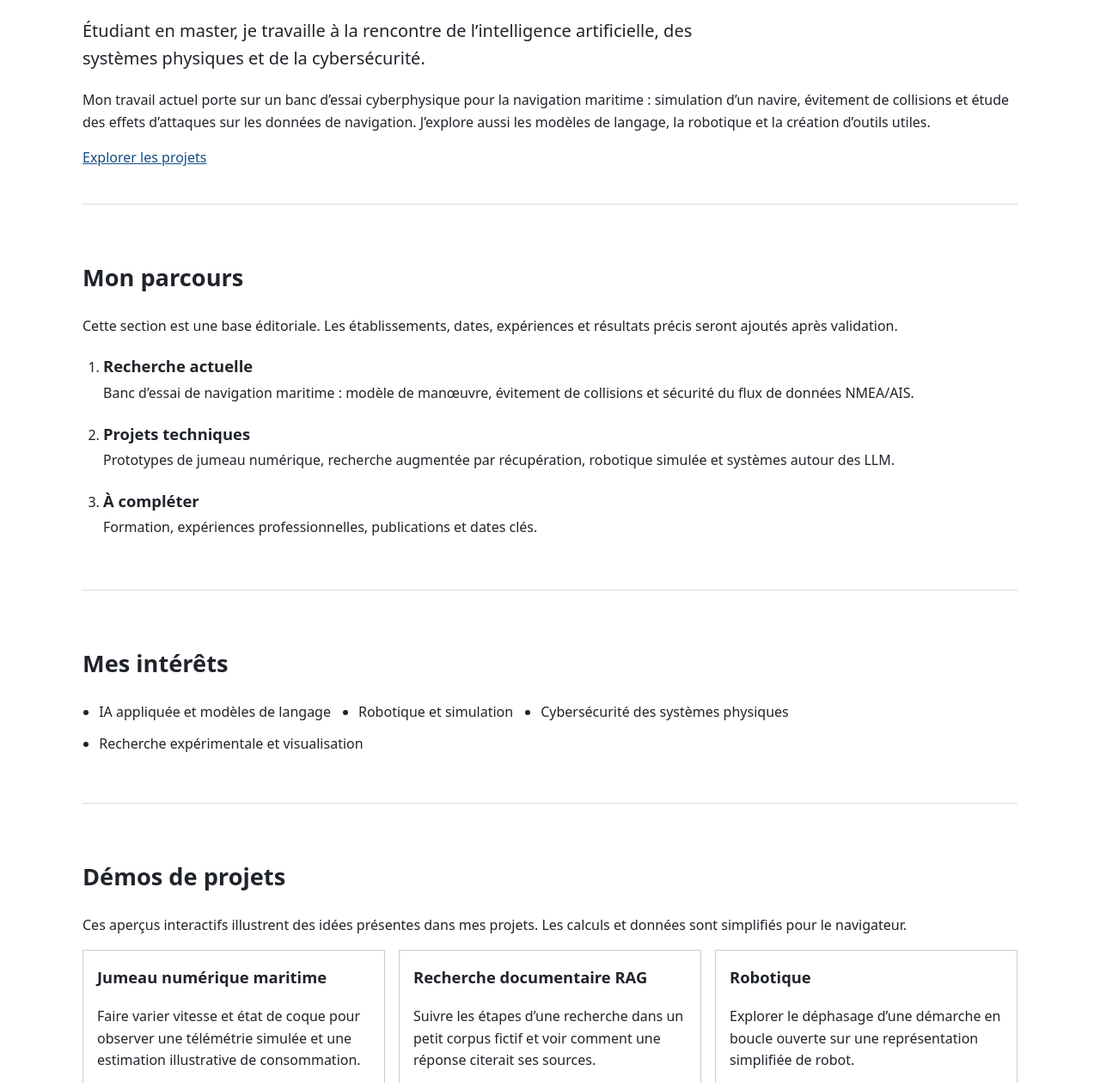
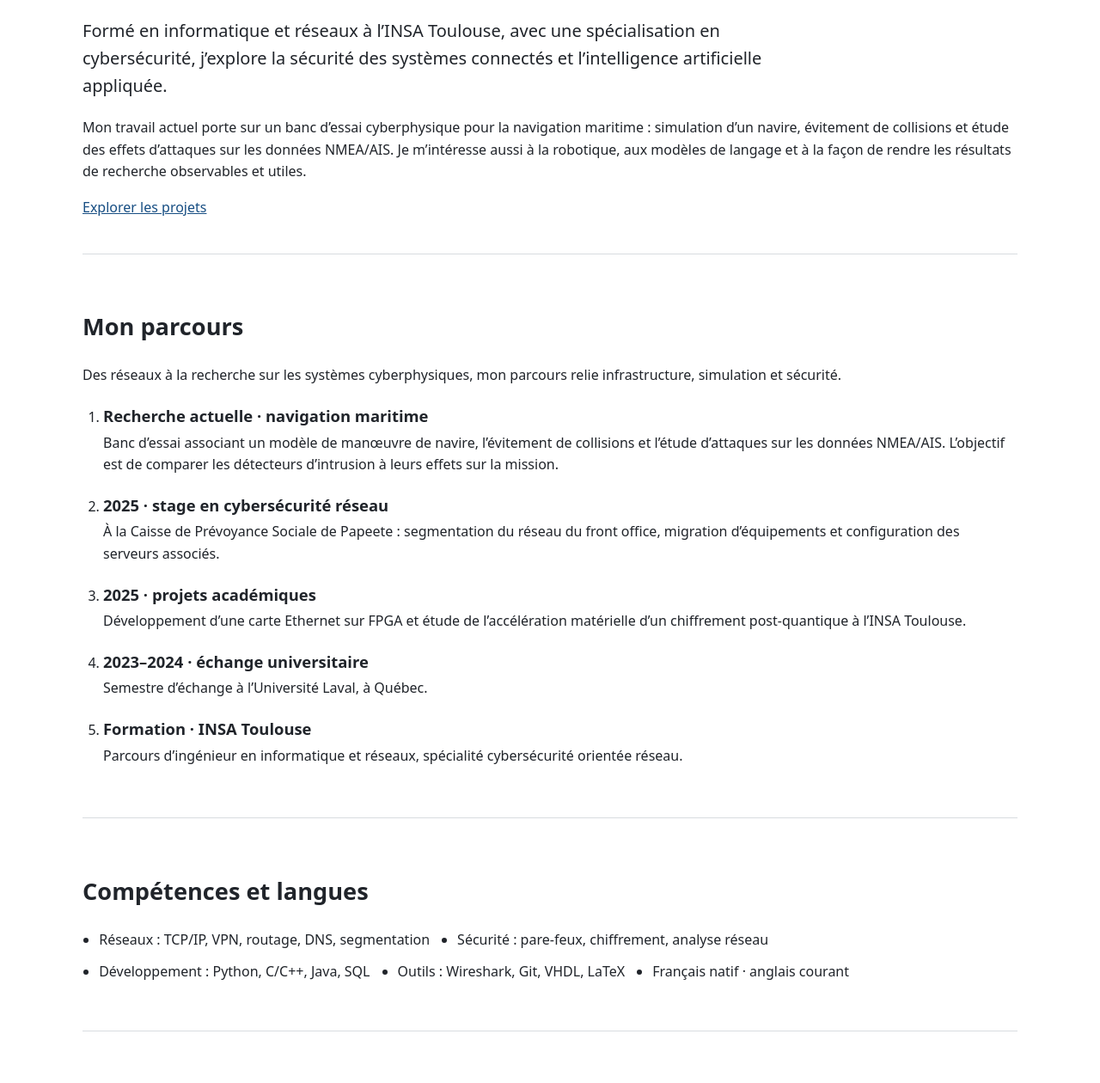
Before and after one commit to glanoux-research/glanoux-research.github.io, a plain HTML site: page index.html in a window 1280 px wide. Shown: the part 283-1543 px from the top of the page at 86% size. Drawn offline with Linux system fonts and the light colour scheme.

Commit message:
Personalize portfolio from CV and public contacts

```diff
--- a/index.html
+++ b/index.html
@@ -3,8 +3,8 @@
 <head>
   <meta charset="utf-8">
   <meta name="viewport" content="width=device-width, initial-scale=1">
-  <meta name="description" content="Parcours, intérêts et projets en intelligence artificielle, robotique et cybersécurité.">
-  <title>Portfolio · Parcours et projets</title>
+  <meta name="description" content="Gabriel Lanoux : parcours en cybersécurité, réseaux, intelligence artificielle et projets de recherche.">
+  <title>Gabriel Lanoux · Parcours et projets</title>
   <link rel="stylesheet" href="styles.css">
   <script defer src="site.js"></script>
 </head>
@@ -15,6 +15,7 @@
     <nav aria-label="Navigation principale" data-i18n-aria="navLabel">
       <a href="#parcours" data-i18n="navJourney">Parcours</a>
       <a href="#interets" data-i18n="navInterests">Intérêts</a>
+      <a href="#competences" data-i18n="navSkills">Compétences</a>
       <details class="nav-menu">
         <summary data-i18n="navDemos">Démos</summary>
         <div class="menu-panel">
@@ -27,7 +28,7 @@
       <details class="nav-menu">
         <summary data-i18n="navContact">Contacts</summary>
         <div class="menu-panel contact-menu">
-          <p data-i18n="contactIntro">Coordonnées publiques à renseigner avant publication.</p>
+          <p data-i18n="contactIntro">Retrouve-moi sur ces canaux publics.</p>
           <dl>
             <dt data-i18n="contactEmail">Email</dt><dd data-contact="email">—</dd>
             <dt>GitHub</dt><dd data-contact="github">—</dd>
@@ -41,21 +42,34 @@
 
   <main id="main">
     <section class="intro" aria-labelledby="intro-title">
-      <p class="eyebrow" data-i18n="eyebrow">Portfolio personnel · première version</p>
-      <h1 id="intro-title" data-i18n="introTitle">Bonjour, je suis [Nom à renseigner].</h1>
-      <p class="lead" data-i18n="introLead">Étudiant en master, je travaille à la rencontre de l’intelligence artificielle, des systèmes physiques et de la cybersécurité.</p>
-      <p data-i18n="introBody">Mon travail actuel porte sur un banc d’essai cyberphysique pour la navigation maritime : simulation d’un navire, évitement de collisions et étude des effets d’attaques sur les données de navigation. J’explore aussi les modèles de langage, la robotique et la création d’outils utiles.</p>
+      <p class="eyebrow" data-i18n="eyebrow">Cybersécurité · Réseaux · Recherche appliquée</p>
+      <h1 id="intro-title" data-i18n="introTitle">Bonjour, je suis Gabriel Lanoux.</h1>
+      <p class="lead" data-i18n="introLead">Formé en informatique et réseaux à l’INSA Toulouse, avec une spécialisation en cybersécurité, j’explore la sécurité des systèmes connectés et l’intelligence artificielle appliquée.</p>
+      <p data-i18n="introBody">Mon travail actuel porte sur un banc d’essai cyberphysique pour la navigation maritime : simulation d’un navire, évitement de collisions et étude des effets d’attaques sur les données NMEA/AIS. Je m’intéresse aussi à la robotique, aux modèles de langage et à la façon de rendre les résultats de recherche observables et utiles.</p>
       <a href="#projets" data-i18n="explore">Explorer les projets</a>
     </section>
 
     <section id="parcours" aria-labelledby="journey-title">
       <h2 id="journey-title" data-i18n="journeyTitle">Mon parcours</h2>
-      <p data-i18n="journeyIntro">Cette section est une base éditoriale. Les établissements, dates, expériences et résultats précis seront ajoutés après validation.</p>
+      <p data-i18n="journeyIntro">Des réseaux à la recherche sur les systèmes cyberphysiques, mon parcours relie infrastructure, simulation et sécurité.</p>
       <ol class="journey-list">
-        <li><h3 data-i18n="journeyNowTitle">Recherche actuelle</h3><p data-i18n="journeyNowText">Banc d’essai de navigation maritime : modèle de manœuvre, évitement de collisions et sécurité du flux de données NMEA/AIS.</p></li>
-        <li><h3 data-i18n="journeyProjectsTitle">Projets techniques</h3><p data-i18n="journeyProjectsText">Prototypes de jumeau numérique, recherche augmentée par récupération, robotique simulée et systèmes autour des LLM.</p></li>
-        <li><h3 data-i18n="journeyNextTitle">À compléter</h3><p data-i18n="journeyNextText">Formation, expériences professionnelles, publications et dates clés.</p></li>
+        <li><h3 data-i18n="journeyNowTitle">Recherche actuelle · navigation maritime</h3><p data-i18n="journeyNowText">Banc d’essai associant un modèle de manœuvre de navire, l’évitement de collisions et l’étude d’attaques sur les données NMEA/AIS. L’objectif est de comparer les détecteurs d’intrusion à leurs effets sur la mission.</p></li>
+        <li><h3 data-i18n="journeyInternshipTitle">2025 · stage en cybersécurité réseau</h3><p data-i18n="journeyInternshipText">À la Caisse de Prévoyance Sociale de Papeete : segmentation du réseau du front office, migration d’équipements et configuration des serveurs associés.</p></li>
+        <li><h3 data-i18n="journeyAcademicTitle">2025 · projets académiques</h3><p data-i18n="journeyAcademicText">Développement d’une carte Ethernet sur FPGA et étude de l’accélération matérielle d’un chiffrement post-quantique à l’INSA Toulouse.</p></li>
+        <li><h3 data-i18n="journeyExchangeTitle">2023–2024 · échange universitaire</h3><p data-i18n="journeyExchangeText">Semestre d’échange à l’Université Laval, à Québec.</p></li>
+        <li><h3 data-i18n="journeyEducationTitle">Formation · INSA Toulouse</h3><p data-i18n="journeyEducationText">Parcours d’ingénieur en informatique et réseaux, spécialité cybersécurité orientée réseau.</p></li>
       </ol>
+    </section>
+
+    <section id="competences" aria-labelledby="skills-title">
+      <h2 id="skills-title" data-i18n="skillsTitle">Compétences et langues</h2>
+      <ul class="interest-list">
+        <li data-i18n="skillNetworks">Réseaux : TCP/IP, VPN, routage, DNS, segmentation</li>
+        <li data-i18n="skillSecurity">Sécurité : pare-feux, chiffrement, analyse réseau</li>
+        <li data-i18n="skillCode">Développement : Python, C/C++, Java, SQL</li>
+        <li data-i18n="skillTools">Outils : Wireshark, Git, VHDL, LaTeX</li>
+        <li data-i18n="skillLanguages">Français natif · anglais courant</li>
+      </ul>
     </section>
 
     <section id="interets" aria-labelledby="interests-title">
--- a/site.js
+++ b/site.js
@@ -1,23 +1,32 @@
 // Renseigner uniquement les coordonnées que vous souhaitez rendre publiques.
-const PUBLIC_CONTACTS = { email: '', github: '', linkedin: '' };
+const PUBLIC_CONTACTS = {
+  email: 'lanoux@snu.ac.kr',
+  github: 'https://github.com/glanoux-research',
+  linkedin: 'https://www.linkedin.com/in/gabriel-lanoux-05a367228/'
+};
 
 const translations = {
   fr: {
     skip: 'Aller au contenu', brand: 'Portfolio', navLabel: 'Navigation principale',
-    navJourney: 'Parcours', navInterests: 'Intérêts', navDemos: 'Démos', navContact: 'Contacts',
-    contactIntro: 'Coordonnées publiques à renseigner avant publication.', contactEmail: 'Email',
+    navJourney: 'Parcours', navInterests: 'Intérêts', navSkills: 'Compétences', navDemos: 'Démos', navContact: 'Contacts',
+    contactIntro: 'Retrouve-moi sur ces canaux publics.', contactEmail: 'Email',
     demoTwinShort: 'Jumeau numérique maritime', demoRagShort: 'Recherche documentaire RAG',
     demoRobotShort: 'Robotique', allProjects: 'Tous les projets',
-    eyebrow: 'Portfolio personnel · première version', introTitle: 'Bonjour, je suis [Nom à renseigner].',
-    introLead: 'Étudiant en master, je travaille à la rencontre de l’intelligence artificielle, des systèmes physiques et de la cybersécurité.',
-    introBody: 'Mon travail actuel porte sur un banc d’essai cyberphysique pour la navigation maritime : simulation d’un navire, évitement de collisions et étude des effets d’attaques sur les données de navigation. J’explore aussi les modèles de langage, la robotique et la création d’outils utiles.',
+    eyebrow: 'Cybersécurité · Réseaux · Recherche appliquée', introTitle: 'Bonjour, je suis Gabriel Lanoux.',
+    introLead: 'Formé en informatique et réseaux à l’INSA Toulouse, avec une spécialisation en cybersécurité, j’explore la sécurité des systèmes connectés et l’intelligence artificielle appliquée.',
+    introBody: 'Mon travail actuel porte sur un banc d’essai cyberphysique pour la navigation maritime : simulation d’un navire, évitement de collisions et étude des effets d’attaques sur les données NMEA/AIS. Je m’intéresse aussi à la robotique, aux modèles de langage et à la façon de rendre les résultats de recherche observables et utiles.',
     explore: 'Explorer les projets', journeyTitle: 'Mon parcours',
-    journeyIntro: 'Cette section est une base éditoriale. Les établissements, dates, expériences et résultats précis seront ajoutés après validation.',
-    journeyNowTitle: 'Recherche actuelle', journeyNowText: 'Banc d’essai de navigation maritime : modèle de manœuvre, évitement de collisions et sécurité du flux de données NMEA/AIS.',
-    journeyProjectsTitle: 'Projets techniques', journeyProjectsText: 'Prototypes de jumeau numérique, recherche augmentée par récupération, robotique simulée et systèmes autour des LLM.',
-    journeyNextTitle: 'À compléter', journeyNextText: 'Formation, expériences professionnelles, publications et dates clés.',
+    journeyIntro: 'Des réseaux à la recherche sur les systèmes cyberphysiques, mon parcours relie infrastructure, simulation et sécurité.',
+    journeyNowTitle: 'Recherche actuelle · navigation maritime', journeyNowText: 'Banc d’essai associant un modèle de manœuvre de navire, l’évitement de collisions et l’étude d’attaques sur les données NMEA/AIS. L’objectif est de comparer les détecteurs d’intrusion à leurs effets sur la mission.',
+    journeyInternshipTitle: '2025 · stage en cybersécurité réseau', journeyInternshipText: 'À la Caisse de Prévoyance Sociale de Papeete : segmentation du réseau du front office, migration d’équipements et configuration des serveurs associés.',
+    journeyAcademicTitle: '2025 · projets académiques', journeyAcademicText: 'Développement d’une carte Ethernet sur FPGA et étude de l’accélération matérielle d’un chiffrement post-quantique à l’INSA Toulouse.',
+    journeyExchangeTitle: '2023–2024 · échange universitaire', journeyExchangeText: 'Semestre d’échange à l’Université Laval, à Québec.',
+    journeyEducationTitle: 'Formation · INSA Toulouse', journeyEducationText: 'Parcours d’ingénieur en informatique et réseaux, spécialité cybersécurité orientée réseau.',
     interestsTitle: 'Mes intérêts', interestAI: 'IA appliquée et modèles de langage', interestRobotics: 'Robotique et simulation',
     interestSecurity: 'Cybersécurité des systèmes physiques', interestResearch: 'Recherche expérimentale et visualisation',
+    skillsTitle: 'Compétences et langues', skillNetworks: 'Réseaux : TCP/IP, VPN, routage, DNS, segmentation',
+    skillSecurity: 'Sécurité : pare-feux, chiffrement, analyse réseau', skillCode: 'Développement : Python, C/C++, Java, SQL',
+    skillTools: 'Outils : Wireshark, Git, VHDL, LaTeX', skillLanguages: 'Français natif · anglais courant',
     projectsTitle: 'Démos de projets', projectsIntro: 'Ces aperçus interactifs illustrent des idées présentes dans mes projets. Les calculs et données sont simplifiés pour le navigateur.',
     twinCard: 'Faire varier vitesse et état de coque pour observer une télémétrie simulée et une estimation illustrative de consommation.',
     ragCard: 'Suivre les étapes d’une recherche dans un petit corpus fictif et voir comment une réponse citerait ses sources.',
@@ -36,24 +45,29 @@ const translations = {
     robotIntro: 'Le projet local explore la simulation et la commande d’un robot articulé. Déplacez la phase pour voir le décalage entre deux jambes dans un cycle abstrait ; ce schéma ne représente pas la dynamique réelle du robot.',
     phase: 'Phase du cycle (%)', robotNote: 'Schéma pédagogique en boucle ouverte ; aucune stabilité ou performance n’est revendiquée.',
     leftLeg: 'Jambe gauche', rightLeg: 'Jambe droite', forward: 'vers l’avant', backward: 'vers l’arrière', neutral: 'au centre',
-    unavailable: 'À renseigner', titleHome: 'Portfolio · Parcours et projets', titleTwin: 'Démo · Jumeau numérique maritime', titleRag: 'Démo · Recherche documentaire RAG', titleRobot: 'Démo · Robotique'
+    unavailable: 'À renseigner', titleHome: 'Gabriel Lanoux · Parcours et projets', titleTwin: 'Démo · Jumeau numérique maritime', titleRag: 'Démo · Recherche documentaire RAG', titleRobot: 'Démo · Robotique'
   },
   en: {
     skip: 'Skip to content', brand: 'Portfolio', navLabel: 'Main navigation',
-    navJourney: 'Journey', navInterests: 'Interests', navDemos: 'Demos', navContact: 'Contact',
-    contactIntro: 'Public contact details to be added before publication.', contactEmail: 'Email',
+    navJourney: 'Journey', navInterests: 'Interests', navSkills: 'Skills', navDemos: 'Demos', navContact: 'Contact',
+    contactIntro: 'Find me on these public channels.', contactEmail: 'Email',
     demoTwinShort: 'Maritime digital twin', demoRagShort: 'RAG document search',
     demoRobotShort: 'Robotics', allProjects: 'All projects',
-    eyebrow: 'Personal portfolio · first version', introTitle: 'Hello, I’m [Name to add].',
-    introLead: 'I am a master’s student working at the intersection of artificial intelligence, physical systems, and cybersecurity.',
-    introBody: 'My current work is a cyberphysical testbed for maritime navigation: ship simulation, collision avoidance, and the effects of attacks on navigation data. I also explore language models, robotics, and useful software tools.',
+    eyebrow: 'Cybersecurity · Networks · Applied research', introTitle: 'Hello, I’m Gabriel Lanoux.',
+    introLead: 'Trained in computer science and networks at INSA Toulouse, with a cybersecurity specialization, I explore the security of connected systems and applied artificial intelligence.',
+    introBody: 'My current work is a cyberphysical testbed for maritime navigation: ship simulation, collision avoidance, and the effects of attacks on NMEA/AIS data. I am also interested in robotics, language models, and making research results observable and useful.',
     explore: 'Explore projects', journeyTitle: 'My journey',
-    journeyIntro: 'This section is an editorial starting point. Schools, dates, experience, and specific outcomes will be added after confirmation.',
-    journeyNowTitle: 'Current research', journeyNowText: 'Maritime navigation testbed: manoeuvring model, collision avoidance, and security of the NMEA/AIS data path.',
-    journeyProjectsTitle: 'Technical projects', journeyProjectsText: 'Prototypes in digital twins, retrieval augmented search, robot simulation, and LLM systems.',
-    journeyNextTitle: 'To complete', journeyNextText: 'Education, professional experience, publications, and milestones.',
+    journeyIntro: 'From networks to cyberphysical systems research, my path connects infrastructure, simulation, and security.',
+    journeyNowTitle: 'Current research · maritime navigation', journeyNowText: 'A testbed combining a ship manoeuvring model, collision avoidance, and attacks on NMEA/AIS data. The aim is to compare intrusion detectors through their effects on the mission.',
+    journeyInternshipTitle: '2025 · network cybersecurity internship', journeyInternshipText: 'At Caisse de Prévoyance Sociale in Papeete: front office network segmentation, equipment migration, and configuration of associated servers.',
+    journeyAcademicTitle: '2025 · academic projects', journeyAcademicText: 'Development of an FPGA Ethernet card and a study of hardware acceleration for post-quantum cryptography at INSA Toulouse.',
+    journeyExchangeTitle: '2023–2024 · university exchange', journeyExchangeText: 'Exchange semester at Université Laval in Québec City.',
+    journeyEducationTitle: 'Education · INSA Toulouse', journeyEducationText: 'Engineering studies in computer science and networks, specializing in network cybersecurity.',
     interestsTitle: 'My interests', interestAI: 'Applied AI and language models', interestRobotics: 'Robotics and simulation',
     interestSecurity: 'Cybersecurity for physical systems', interestResearch: 'Experimental research and visualization',
+    skillsTitle: 'Skills and languages', skillNetworks: 'Networks: TCP/IP, VPN, routing, DNS, segmentation',
+    skillSecurity: 'Security: firewalls, encryption, network analysis', skillCode: 'Development: Python, C/C++, Java, SQL',
+    skillTools: 'Tools: Wireshark, Git, VHDL, LaTeX', skillLanguages: 'Native French · fluent English',
     projectsTitle: 'Project demos', projectsIntro: 'These interactive previews illustrate ideas from my projects. Calculations and data are simplified for the browser.',
     twinCard: 'Change speed and hull condition to see simulated telemetry and an illustrative fuel estimate.',
     ragCard: 'Follow a search in a small fictional corpus and see how an answer could cite its sources.',
@@ -72,7 +86,7 @@ const translations = {
     robotIntro: 'The local project explores simulation and control of an articulated robot. Move the phase to see the offset between two legs in an abstract cycle; this diagram does not model the robot’s real dynamics.',
     phase: 'Cycle phase (%)', robotNote: 'Open loop educational diagram; no claim of stability or performance.',
     leftLeg: 'Left leg', rightLeg: 'Right leg', forward: 'forward', backward: 'backward', neutral: 'centered',
-    unavailable: 'To add', titleHome: 'Portfolio · Journey and projects', titleTwin: 'Demo · Maritime digital twin', titleRag: 'Demo · RAG document search', titleRobot: 'Demo · Robotics'
+    unavailable: 'To add', titleHome: 'Gabriel Lanoux · Journey and projects', titleTwin: 'Demo · Maritime digital twin', titleRag: 'Demo · RAG document search', titleRobot: 'Demo · Robotics'
   }
 };
 
```
Also changed, not shown: 1 other file.
